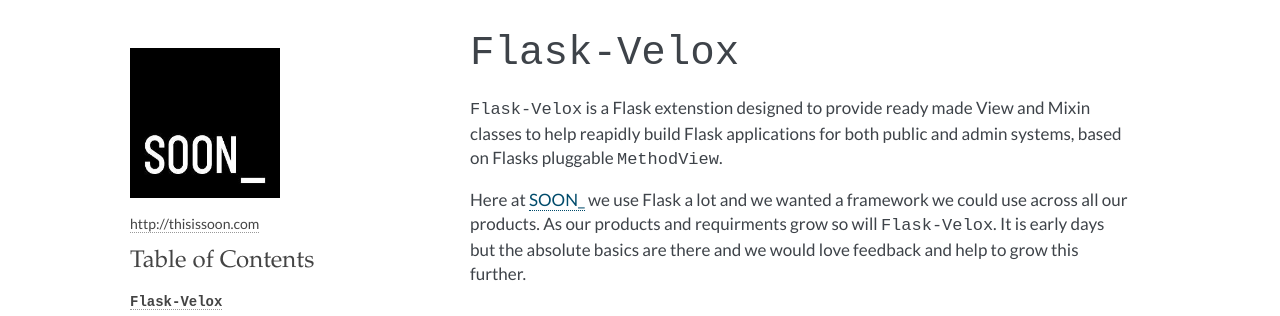
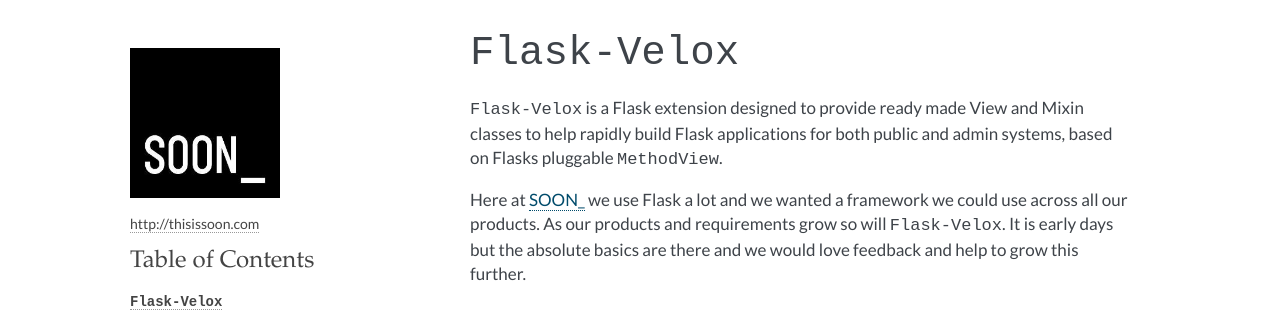
Before and after one commit to thisissoon/Flask-Velox, a Sphinx documentation site: the page built from docs/index.rst, in a window 1280 px wide. Shown: the top 316 px of the page. Built offline with Sphinx 7.4.7, drawn with Linux system fonts in a browser that asks for light colours; some web fonts are replaced; the version number could not be read and is left out.

```diff
--- a/docs/index.rst
+++ b/docs/index.rst
@@ -1,12 +1,12 @@
 ``Flask-Velox``
 ===============
 
-``Flask-Velox`` is a Flask extenstion designed to provide ready made View and
-Mixin  classes to help reapidly build Flask applications for both public and
+``Flask-Velox`` is a Flask extension designed to provide ready made View and
+Mixin  classes to help rapidly build Flask applications for both public and
 admin systems, based on Flasks pluggable ``MethodView``.
 
 Here at `SOON_`_ we use Flask a lot and we wanted a framework we could use
-across all our products. As our products and requirments grow so
+across all our products. As our products and requirements grow so
 will ``Flask-Velox``. It is early days but the absolute
 basics are there and we would love feedback and help to grow this further.
 
```
Also changed, not shown: README.rst (+16 -9 lines), 1 other file.
